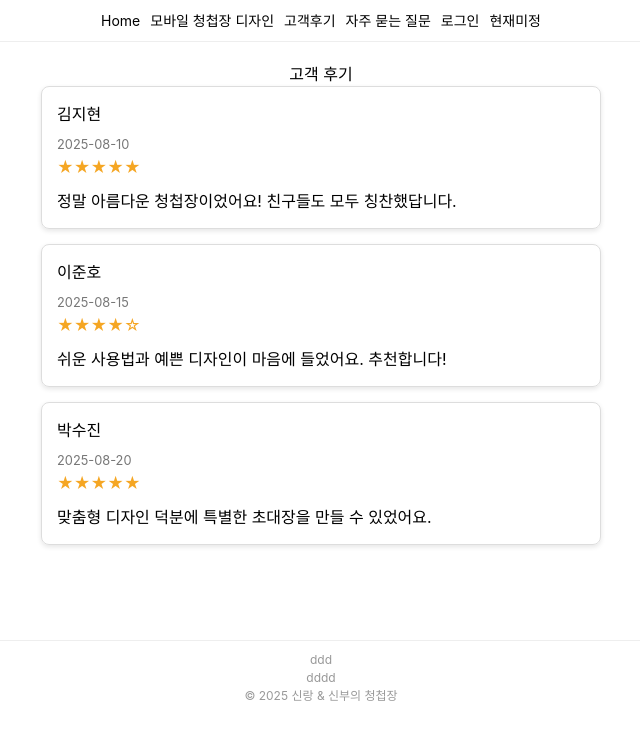
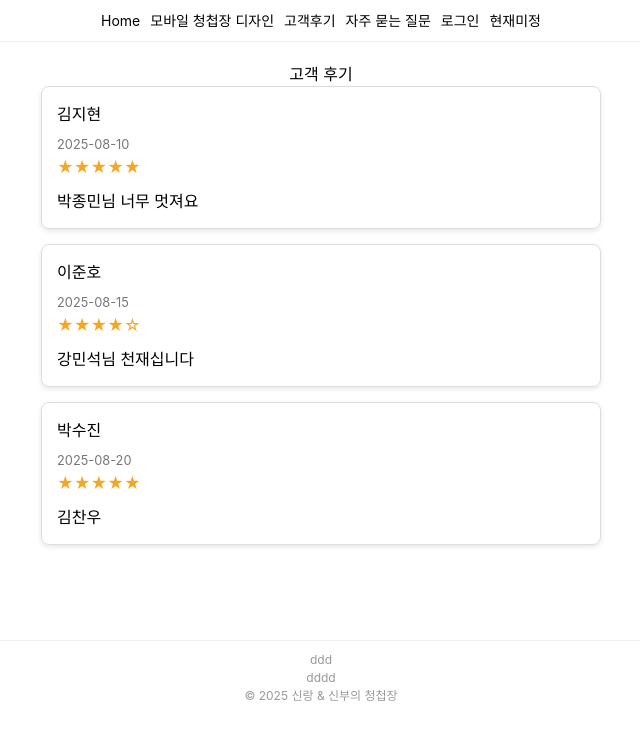
Before and after one commit to appleloverman/wedding-invitation, a React (Create React App) app: page /Review in a window 1280 px wide. Shown: the top 740 px of the page, without its empty margins (319-959 px from the left). Built offline with nearby package versions, Linux system fonts and the light colour scheme.

Commit message:
첫번째 수정

```diff
--- a/src/components/CustomerReview.js
+++ b/src/components/CustomerReview.js
@@ -7,21 +7,21 @@ const reviews = [
     name: "김지현",
     date: "2025-08-10",
     rating: 5,
-    comment: "정말 아름다운 청첩장이었어요! 친구들도 모두 칭찬했답니다.",
+    comment: "박종민님 너무 멋져요",
   },
   {
     id: 2,
     name: "이준호",
     date: "2025-08-15",
     rating: 4,
-    comment: "쉬운 사용법과 예쁜 디자인이 마음에 들었어요. 추천합니다!",
+    comment: "강민석님 천재십니다",
   },
   {
     id: 3,
     name: "박수진",
     date: "2025-08-20",
     rating: 5,
-    comment: "맞춤형 디자인 덕분에 특별한 초대장을 만들 수 있었어요.",
+    comment: "김찬우",
   },
 ];
 
```
